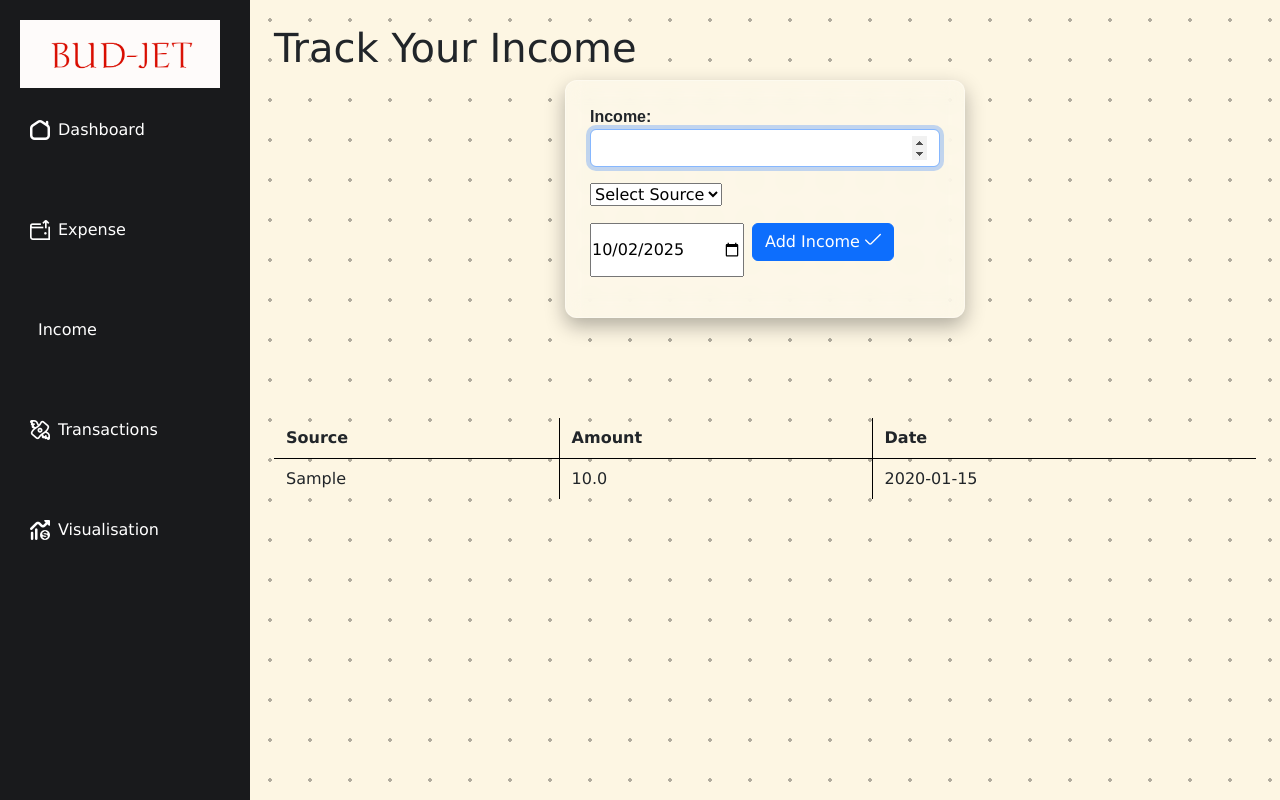
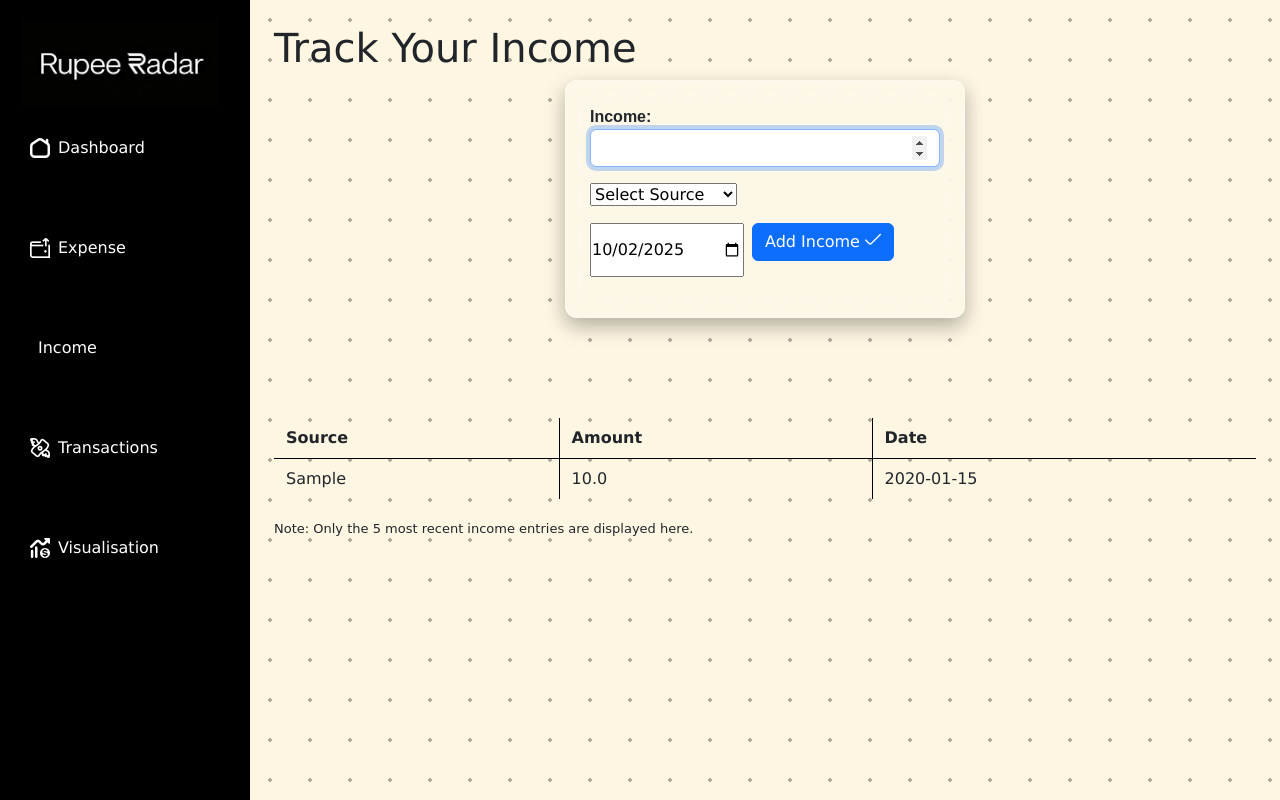
Before and after one commit to Akshay-1357/Ruppee-radar, a Flask app: page /income in a window 1280 px wide. Run offline with Flask 3, Linux system fonts and the light colour scheme; tables that the repository leaves empty hold one stand-in row (values such as "Sample post"); some libraries are stand-ins or nearby versions; some web fonts are replaced.

Commit message:
changed logo

```diff
--- a/app.py
+++ b/app.py
@@ -10,13 +10,15 @@ app.config['SQLALCHEMY_DATABASE_URI'] = 'sqlite:///budjet.db'
 app.config['SQLALCHEMY_TRACK_MODIFICATIONS'] = False
 db = SQLAlchemy(app)
 categories = ['Food','Social Life', "Pets","Transport","Health","Education","Shopping","Bills & Fees","Gifts","Others"]
-sources = ['Investments','Salary','Savings','Others']
+sources = ['Investments 💼', 'Salary 💰', 'Savings 🏦', 'Others 🔧']
+
 
 # Models
 class Expense(db.Model):
     id = db.Column(db.Integer, primary_key=True)
     name = db.Column(db.String(100), nullable=False)
     amount = db.Column(db.Float, nullable=False)
+    date = db.Column(db.Date, default= datetime.utcnow,nullable=False)
 
 
 
@@ -43,8 +45,9 @@ def expense():
     if request.method == 'POST':
         category = request.form['category']
         amount = request.form['amount']
+        date = request.form['date']
         if category and amount:
-            new_expense = Expense(name=category, amount=float(amount))
+            new_expense = Expense(name=category, amount=float(amount),date= datetime.strptime(date, '%Y-%m-%d'))
             db.session.add(new_expense)
             db.session.commit()
             return redirect(url_for('expense'))
@@ -63,7 +66,7 @@ def add_income():
             db.session.add(new_income)
             db.session.commit()
             return redirect(url_for('add_income'))
-    all_income =  Income.query.order_by(Income.date.desc()).all()
+    all_income =  Income.query.order_by(Income.date.desc()).limit(5).all()
     return render_template('income.html', incomes=all_income , srcs = sources)
 
 
--- a/templates/expense.html
+++ b/templates/expense.html
@@ -23,7 +23,10 @@
                         </select>
                     </div>
 
+                    <div class="d-flex gap-2 mb-3">
+                    <input name="date" type="date" value="2025-10-02" required />
                     <button type="submit" class="btn btn-primary mb-3">Add Expense <i class="fi fi-rr-check"></i></button>
+                </div>
                 </form>
 
                 <!-- Emoji Boxes -->
@@ -47,6 +50,7 @@
                     {% endfor %}
                 </div>
 
+
             </div>
         </div>
     </div>
--- a/templates/income.html
+++ b/templates/income.html
@@ -54,6 +54,10 @@
             {% endfor %}
         </tbody>
     </table>
+    <p style ="font-family:cursive;margin-top: 10px;font-size: small; margin-top: 20px;">
+        Note: Only the 5 most recent income entries are displayed here.
+    </p>
+
 </div>
 
 <script src="{{ url_for('static', filename='js/tbincome.js') }}"></script>
--- a/templates/layout.html
+++ b/templates/layout.html
@@ -20,9 +20,9 @@
 <body>
     <div class="page-container" style="display: flex; min-height: 100vh;">
         <!-- Sidebar -->
-        <nav class="side-nav" style="width: 250px; background-color:#191a1c;  padding:20px; height: auto;">
+        <nav class="side-nav" style="width: 250px; background-color:#000000;  padding:20px; height: auto;">
             <a href="#" class="logo">
-                <img src="../static/bud-jet-logo.png" class="logo-item">
+                <img src="../static/RRlogo1.png" class="logo-item">
             </a>
             <ul class="nav-links" style="list-style:none; padding:0;">
                 <li><a href="dashboard" class="text-white d-flex align-items-center mb-3"><i class="fi fi-br-house-chimney-blank me-2"></i>Dashboard</a></li>
```
Also changed, not shown: instance/budjet.db, static/RRlogo1.png (added), static/bud-jet-logo.png (deleted).
